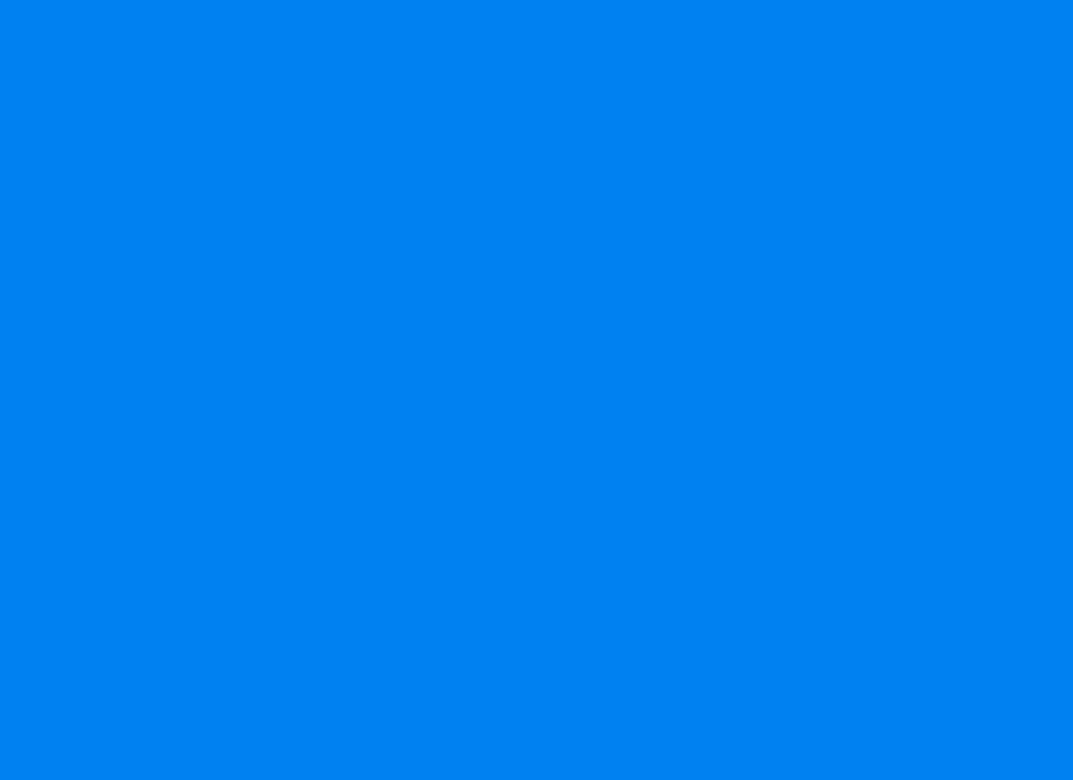
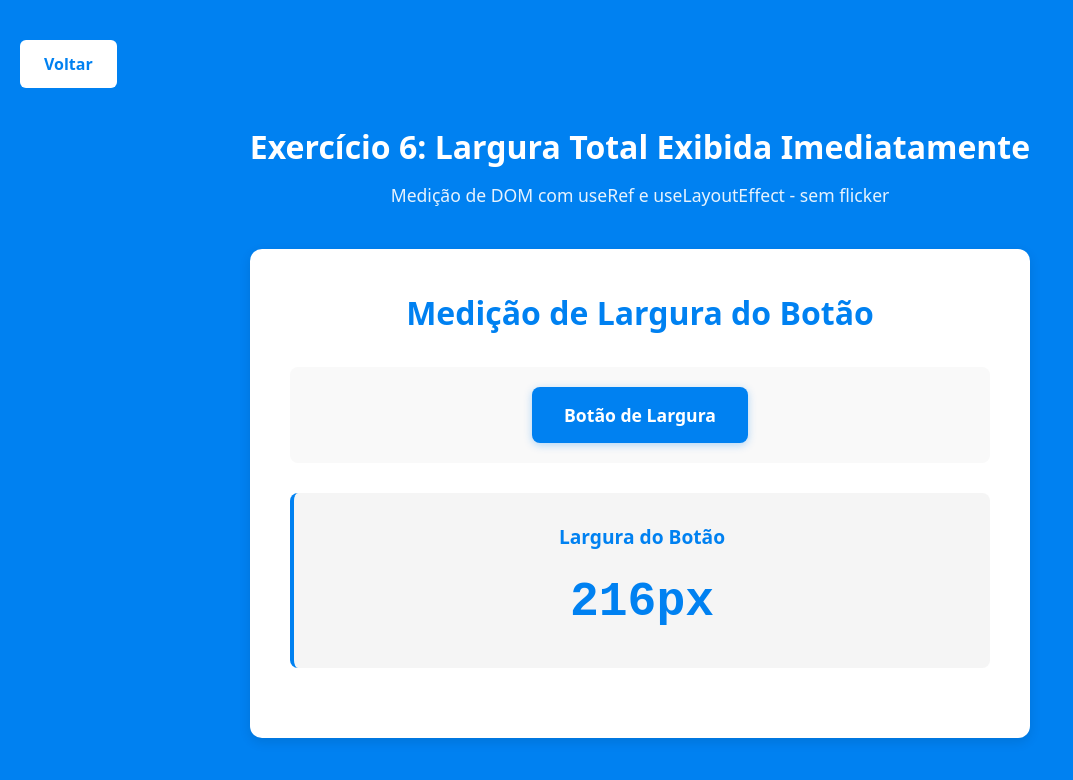
Before and after one commit to thiagoperest/desenvolvimento-react-DR4_TP2, a React (Vite) app: page /exercicio-6 in a window 1280 px wide. Before the commit this address had no page. Shown: the top 780 px of the page, without its empty margins (0-1073 px from the left). Built offline with nearby package versions, Linux system fonts and the light colour scheme.

Commit message:
feat: add exercício 6

```diff
--- /dev/null
+++ b/src/components/ButtonSize.css
@@ -0,0 +1,66 @@
+.button-size-container {
+  background: white;
+  padding: 40px;
+  border-radius: 12px;
+  box-shadow: 0 4px 12px rgba(0, 0, 0, 0.1);
+  max-width: 700px;
+  margin: 0 auto;
+}
+
+.button-size-container h2 {
+  margin: 0 0 30px 0;
+  color: #0081f1;
+  text-align: center;
+  font-size: 2rem;
+}
+
+.button-wrapper {
+  display: flex;
+  justify-content: center;
+  margin-bottom: 30px;
+  padding: 20px;
+  background: #f9f9f9;
+  border-radius: 8px;
+}
+
+.measured-button {
+  padding: 16px 32px;
+  background-color: #0081f1;
+  color: white;
+  border: none;
+  border-radius: 8px;
+  font-size: 1.1rem;
+  font-weight: 600;
+  cursor: pointer;
+  transition: all 0.3s ease;
+  box-shadow: 0 2px 8px rgba(0, 129, 241, 0.3);
+}
+
+.measured-button:hover {
+  background-color: #0066cc;
+  transform: translateY(-2px);
+  box-shadow: 0 4px 12px rgba(0, 129, 241, 0.4);
+}
+
+.size-display {
+  background: #f5f5f5;
+  padding: 30px;
+  border-radius: 8px;
+  border-left: 4px solid #0081f1;
+  text-align: center;
+  margin-bottom: 30px;
+}
+
+.size-display h3 {
+  margin: 0 0 15px 0;
+  color: #0081f1;
+  font-size: 1.2rem;
+}
+
+.width-value {
+  font-size: 3rem;
+  font-weight: bold;
+  color: #0081f1;
+  margin: 0;
+  font-family: monospace;
+}
--- /dev/null
+++ b/src/components/ButtonSize.jsx
@@ -0,0 +1,31 @@
+import { useState, useRef, useLayoutEffect } from 'react'
+import './ButtonSize.css'
+
+export default function ButtonSize() {
+  const [width, setWidth] = useState(0)
+  const buttonRef = useRef(null)
+
+  useLayoutEffect(() => {
+    if (buttonRef.current) {
+      const buttonWidth = buttonRef.current.offsetWidth
+      setWidth(buttonWidth)
+    }
+  }, [])
+
+  return (
+    <div className="button-size-container">
+      <h2>Medição de Largura do Botão</h2>
+
+      <div className="button-wrapper">
+        <button ref={buttonRef} className="measured-button">
+          Botão de Largura
+        </button>
+      </div>
+
+      <div className="size-display">
+        <h3>Largura do Botão</h3>
+        <p className="width-value">{width}px</p>
+      </div>
+    </div>
+  )
+}
--- /dev/null
+++ b/src/pages/Exercicio6.css
@@ -0,0 +1,27 @@
+.exercicio-container {
+  background-color: #0081f1;
+  min-height: 100vh;
+  padding: 40px 20px;
+}
+
+.header {
+  text-align: center;
+  margin-bottom: 40px;
+}
+
+.header h1 {
+  font-size: 2rem;
+  color: white;
+  margin-bottom: 10px;
+}
+
+.header p {
+  font-size: 1.1rem;
+  color: white;
+  opacity: 0.9;
+}
+
+.exercicio-content {
+  max-width: 800px;
+  margin: 0 auto;
+}
--- /dev/null
+++ b/src/pages/Exercicio6.jsx
@@ -0,0 +1,19 @@
+import BotaoVoltar from '../components/BotaoVoltar'
+import ButtonSize from '../components/ButtonSize'
+import './Exercicio6.css'
+
+export default function Exercicio6() {
+  return (
+    <div className="exercicio-container">
+      <BotaoVoltar />
+      <div className="header">
+        <h1>Exercício 6: Largura Total Exibida Imediatamente</h1>
+        <p>Medição de DOM com useRef e useLayoutEffect - sem flicker</p>
+      </div>
+
+      <div className="exercicio-content">
+        <ButtonSize />
+      </div>
+    </div>
+  )
+}
--- a/src/pages/Home.jsx
+++ b/src/pages/Home.jsx
@@ -32,6 +32,12 @@ export default function Home() {
       titulo: 'Descontos a um Carrinho de Compras',
       descricao: 'Gerenciamento de estado com useReducer',
       rota: '/exercicio-5'
+    },
+    {
+      id: 6,
+      titulo: 'Largura Total Exibida Imediatamente',
+      descricao: 'Medição de DOM com useRef e useLayoutEffect - sem flicker',
+      rota: '/exercicio-6'
     }
   ]
 
--- a/src/routes/index.jsx
+++ b/src/routes/index.jsx
@@ -5,6 +5,7 @@ import Exercicio2 from '../pages/Exercicio2'
 import Exercicio3 from '../pages/Exercicio3'
 import Exercicio4 from '../pages/Exercicio4'
 import Exercicio5 from '../pages/Exercicio5'
+import Exercicio6 from '../pages/Exercicio6'
 
 export function AppRoutes() {
   return (
@@ -15,6 +16,7 @@ export function AppRoutes() {
       <Route path="/exercicio-3" element={<Exercicio3 />} />
       <Route path="/exercicio-4" element={<Exercicio4 />} />
       <Route path="/exercicio-5" element={<Exercicio5 />} />
+      <Route path="/exercicio-6" element={<Exercicio6 />} />
     </Routes>
   )
 }
```
